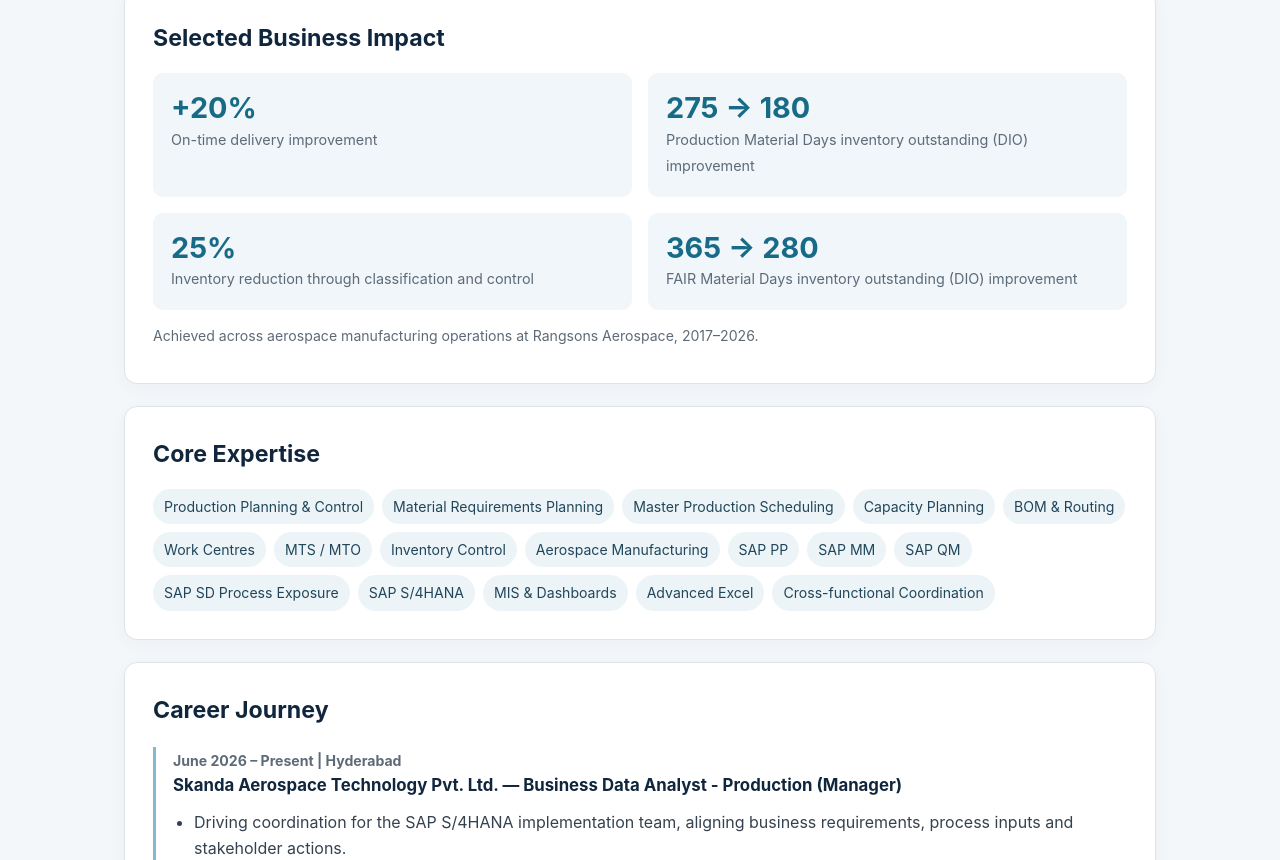
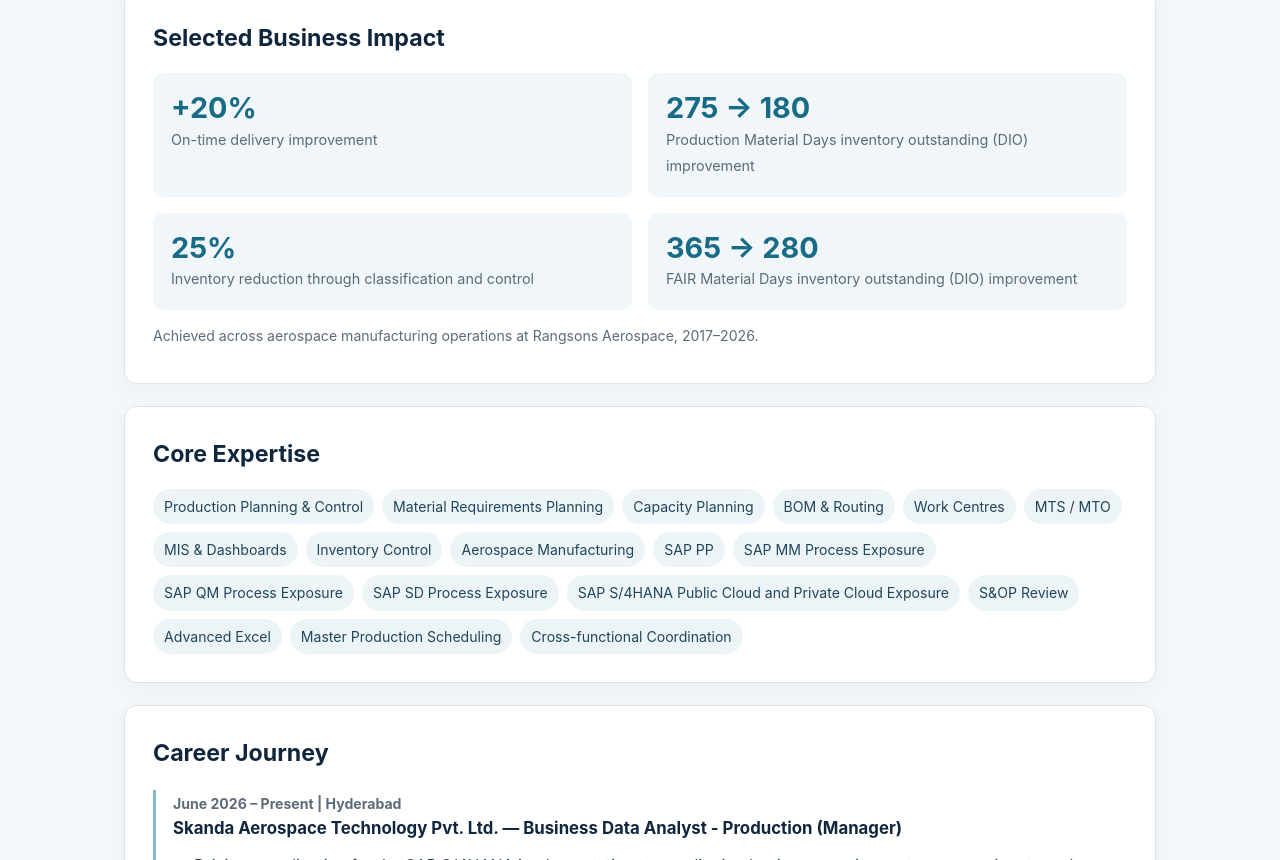
Before and after one commit to sravikumarmysore-svg/Ravikumar_S_Mysore, a plain HTML site: page index.html in a window 1280 px wide. Shown: the part 855-1715 px from the top of the page. Drawn offline with Linux system fonts and the light colour scheme.

Commit message:
Update index.html

```diff
--- a/index.html
+++ b/index.html
@@ -62,7 +62,7 @@ footer p{color:#dbe7ed}
 <h1>Ravi Kumar S.</h1>
 <h2>Production Planning & Control | Aerospace Manufacturing | Supply Chain | SAP S/4HANA</h2></div>
 </div>
-<p class="intro">Manufacturing professional with 16+ years of overall experience, including 10+ years in aerospace. Focused on production planning, material availability, operational performance, process improvement and ERP-enabled manufacturing transformation.</p>
+<p class="intro">Manufacturing professional with 16+ years of overall experience, including 9+ years in aerospace. Focused on production planning, material availability, operational performance, process improvement and ERP-enabled manufacturing transformation.</p>
 <div class="actions">
 <a class="btn outline" href="Ravi_Kumar_S_Profile.pdf" target="_blank" rel="noopener">Preview Resume</a>
 <a class="btn outline" href="#contact">Contact</a>
@@ -96,7 +96,25 @@ footer p{color:#dbe7ed}
 <section id="expertise">
 <h3>Core Expertise</h3>
 <div class="chips">
-<span class="chip">Production Planning & Control</span><span class="chip">Material Requirements Planning</span><span class="chip">Master Production Scheduling</span><span class="chip">Capacity Planning</span><span class="chip">BOM & Routing</span><span class="chip">Work Centres</span><span class="chip">MTS / MTO</span><span class="chip">Inventory Control</span><span class="chip">Aerospace Manufacturing</span><span class="chip">SAP PP</span><span class="chip">SAP MM</span><span class="chip">SAP QM</span><span class="chip">SAP SD Process Exposure</span><span class="chip">SAP S/4HANA</span><span class="chip">MIS & Dashboards</span><span class="chip">Advanced Excel</span><span class="chip">Cross-functional Coordination</span>
+<span class="chip">
+Production Planning & Control</span><span class="chip">
+Material Requirements Planning</span><span class="chip">
+Capacity Planning</span><span class="chip">
+BOM & Routing</span><span class="chip">
+Work Centres</span><span class="chip">
+MTS / MTO</span><span class="chip">
+MIS & Dashboards</span><span class="chip">
+Inventory Control</span><span class="chip">
+Aerospace Manufacturing</span><span class="chip">
+SAP PP</span><span class="chip">
+SAP MM Process Exposure</span><span class="chip">
+SAP QM Process Exposure</span><span class="chip">
+SAP SD Process Exposure</span><span class="chip">
+SAP S/4HANA Public Cloud and Private Cloud Exposure</span><span class="chip">
+S&OP Review</span><span class="chip">
+Advanced Excel</span><span class="chip">
+Master Production Scheduling</span><span class="chip">
+Cross-functional Coordination</span>
 </div>
 </section>
 
```
